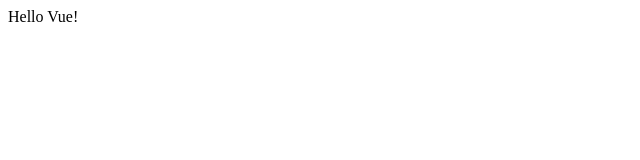
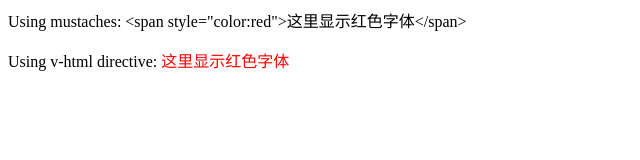
Before and after one commit to pingjingsht/calm, a plain HTML site: page ceshi/vue.html in a window 1280 px wide. Shown: the whole page, without its empty margins (0-640 px from the left). Drawn offline with nearby package versions, Linux system fonts and the light colour scheme.

Commit message:
vue update1

```diff
--- a/ceshi/vue.html
+++ b/ceshi/vue.html
@@ -1,14 +1,18 @@
+<head>
+  <meta http-equiv="Content-Type" content="text/html; charset=utf-8" />
+</head>
 <script src="https://cdn.jsdelivr.net/npm/vue@2.5.14/dist/vue.js"></script>
 
 <div id="app">
-  {{ message }}
+  <p>Using mustaches: {{ rawHtml }}</p>
+  <p>Using v-html directive: <span v-html="rawHtml"></span></p>
 </div>
 
 <script>
 var app = new Vue({
   el: '#app',
   data: {
-    message: 'Hello Vue!'
+    rawHtml: '<span style="color:red">这里显示红色字体</span>'
   }
 })
 </script>
```
Also changed, not shown: ceshi/ceshi.html (deleted, +0 -14 lines), ceshi/ceshi.txt (deleted).
